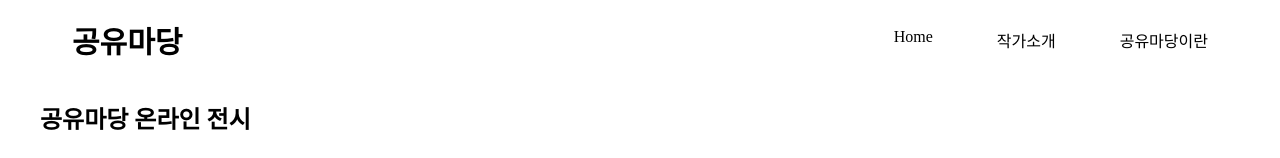
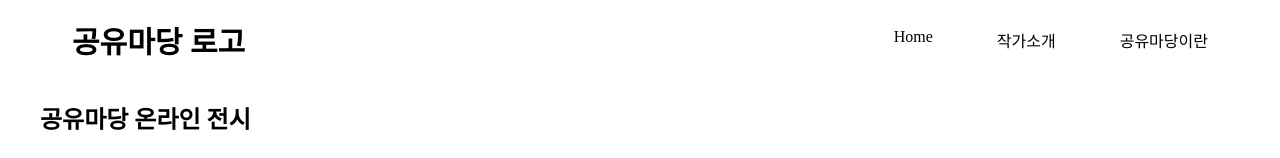
Before and after one commit to Franz-Kim/imagineground, a plain HTML site: page index.html in a window 1280 px wide. Shown: the top 158 px of the page. Drawn offline with Linux system fonts and the light colour scheme.

Commit message:
Update index.html

```diff
--- a/index.html
+++ b/index.html
@@ -9,7 +9,7 @@
   </head>
   <body class="container full-height-grow">
     <header class="main-header">
-      <a href="/" class="logo">공유마당</a>
+      <a href="/" class="logo">공유마당 로고</a>
       <nav class="main-nav">
         <ul>
           <li><a href="/">Home</a></li>
```
